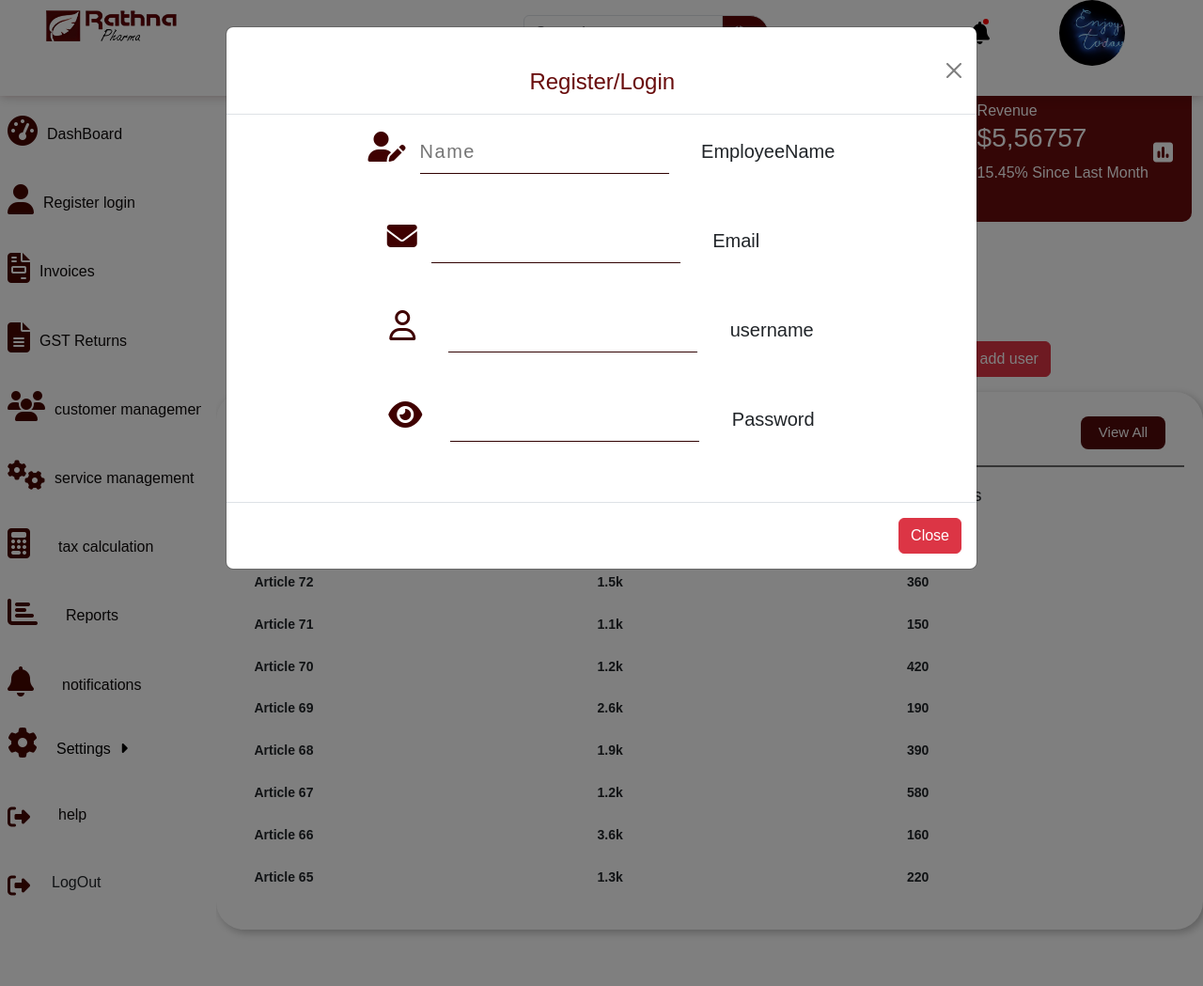
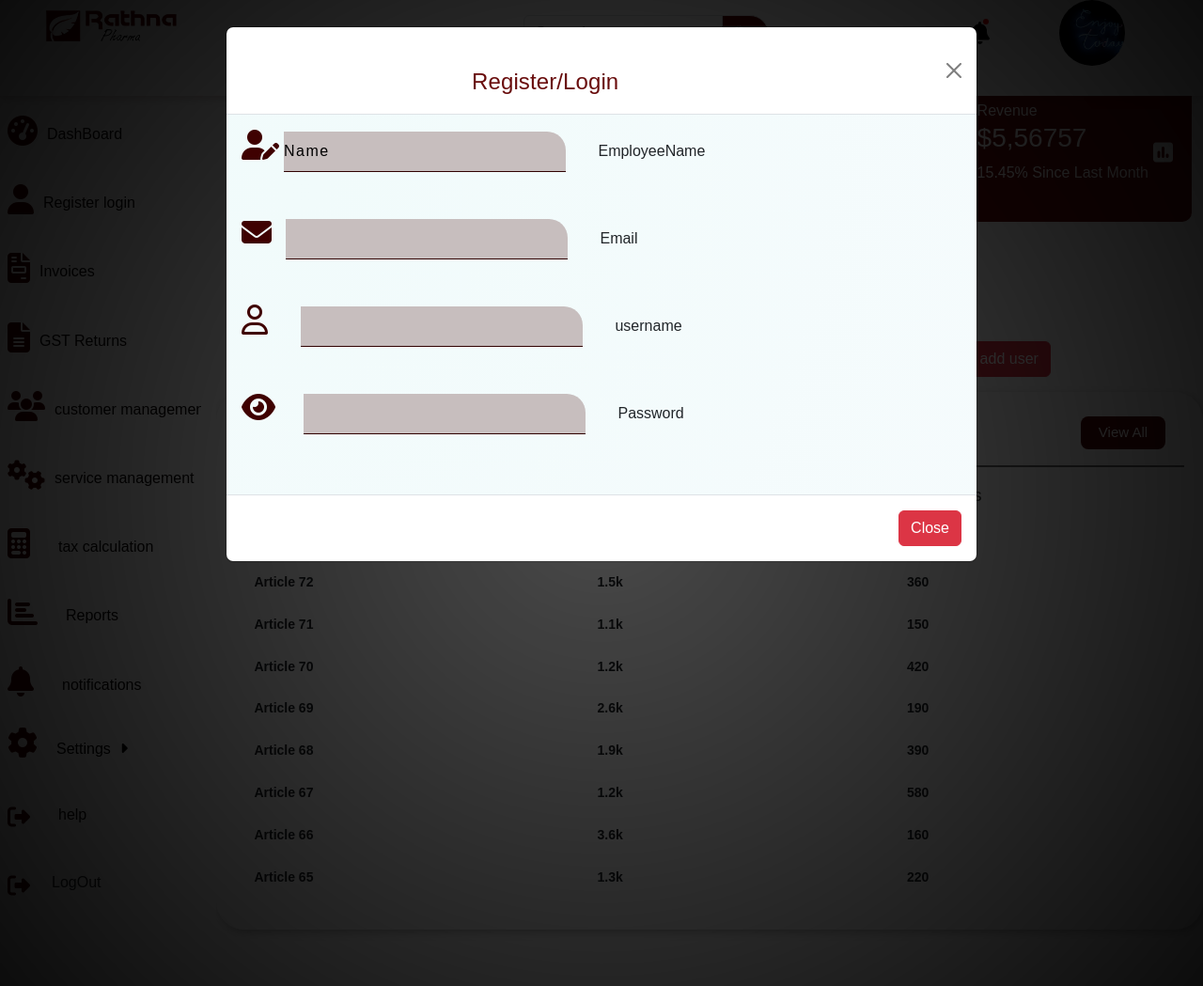
Before and after one commit to suryarobo45/gst, a PHP site: page /adminpanel.html in a window 1280 px wide, after a click on "add user". Shown: the whole page at 94% size. Run offline with PHP 8.4, Linux system fonts and the light colour scheme; some libraries are stand-ins or nearby versions.

Commit message:
Update adminpanel.css

```diff
--- a/admin/adminpanel.css
+++ b/admin/adminpanel.css
@@ -457,24 +457,34 @@ div.logo-card img{
 .rotate-icon.rotate {
     transform: rotate(-90deg);
 }
+#myModal::before {
+    content: "";
+    position: fixed;
+    top: 0;
+    left: 0;
+    width: 100%;
+    height: 100%;
+    background: radial-gradient(circle at center, rgba(0, 0, 0, 0.4) 0%, rgba(0, 0, 0, 0.9) 100%);
+    z-index: -1;
+}
 
 .modal-title{
   padding-top: 1em;
-  padding-left: 40%;
+  padding-left: 32%;
   text-transform: capitalize;
   color: #690c0c;
   font-family:fantasy;
+  letter-spacing: 0.1px;
 }
-.first-input{
+/* .first-input{
   margin-left: 10px;
-}
+} */
 .modal-body{
-  align-items: center;
-  text-align: center;
+  background-image: radial-gradient( circle farthest-corner at 10% 20%,  rgba(234,249,249,0.67) 0.1%, rgba(239,249,251,0.63) 90.1% );
 }
 label span{
   display: inline-block;
-  font-size: 1.25rem;
+  font-size: 1rem;
   /* position: relative; */
   bottom: -1.2rem;
   transition: transform 200ms ease-in-out;
@@ -482,59 +492,109 @@ label span{
 label{
   padding-left: 30px;
 }
-
+/* .input{
+  margin-left: 1em !important;
+} */
 input {
-  /* position: relative; */
+  /* position:relative; */
   margin-bottom: 2rem;
   padding: 0.5rem 0;
   background-color: transparent;
   outline: none;
   border: unset;
   border-bottom: 1.5px solid rgb(48, 1, 1);
-  font-size: 1.25rem;
+  /* font-size: 1.25rem; */
   letter-spacing: 1.5px;
   color: rgb(73, 9, 9);
-  z-index: 1;
+  /* z-index: 1; */
+}
+#Input-Focus{
+  background-color: rgb(199, 190, 190) !important;
+  width: 300px;
+ height: 43px;
+  border-top-right-radius: 20px;
+
+}
+#Input-Focus::placeholder{
+  color: #000000;
 }
 
-/* button {
-  display: inline-block;
-  margin: 1rem 0;
-  padding: 0.75rem;
-  cursor: pointer;
-  outline: none;
-  border: none;
-  border-radius: 0.25em;
-  font-size: 1rem;
-  letter-spacing: 1.5px;
+
+
+#Input-Focus:focus, #Input-Focus:valid {
+  border: 1px solid rgb(44, 0, 0);
+  color: #000000;
   font-weight: 500;
-  transition: all 100ms ease-in-out;
-  background-color: rgb(225,225,255);
+  box-shadow: 0 0 10px rgba(0, 0, 0, 0.3), 0 0 10px rgba(0, 0, 0, 0.3), 0 0 10px rgba(0, 0, 0, 0.3) !important;
 }
 
-button:hover {
-  background-color: rgb(235,235,235);
+.signup-btn{
+  background-color: #470700;
+  color: white;
+  padding: 10px 50px;
+}
+.signup-btn:hover{
+  background-color: #470700;
+  color: white;
+  padding: 10px 50px;
+}
+.select-section {
+  display: flex;
+  align-items: center;
+  margin-left: -2em;
 }
 
-a {
-  color: rgb(235, 235, 235);
+.select-section select {
+  flex: 2;
+  box-sizing: border-box;
 }
 
-a:hover {
-  color: rgb(215, 215, 215);
+select{
+  width: 400px;
+  max-width: 100%;
+  overflow-y: auto;
+  cursor: pointer;
+  padding: 5px 25px;
+  appearance: none;
+  -moz-appearance: none;
+  border: none;
+  outline: 0.001px solid rgb(134, 115, 115);
+  border-radius: 20px;
+  color: #020202;
+  font-size: 17px;
+  /* box-shadow: -3px 3px 5px 0px rgba(44, 8, 8, 0.1); */
+}
+select option{
+  padding: 10px 20px;
+  margin-bottom: 8px;
+  margin-top: 8px;
+  border-radius: 12px;
+  background-color: rgb(238, 238, 238);
+  cursor: pointer;
+}
+select option:hover{
+  background-color: rgb(177, 165, 165);
+}
+select option:checked{
+  box-shadow: 0 0 10px 100px #640000 inset;
+}
+select::-webkit-scrollbar-track
+{
+	background-color: #F5F5F5;
+	border-radius: 12px;
 }
 
-p {
-  text-align: center;
-} */
-
-#Input-Focus:focus, #Input-Focus:valid {
-  border-bottom: 2px solid rgb(44, 0, 0);
+select::-webkit-scrollbar
+{
+	width: 8px;
+	background-color: #F5F5F5;
 }
 
-input:focus + label span, input:valid + label span {
-  color: rgb(139, 28, 28);
-  transform: translateY(-1rem);
+select.fadeIn {
+  animation: fadeInDown 0.2s;
+}
+select.fadeOut{
+  animation: fadeInUp 0.2s;
 }
 
 
```
